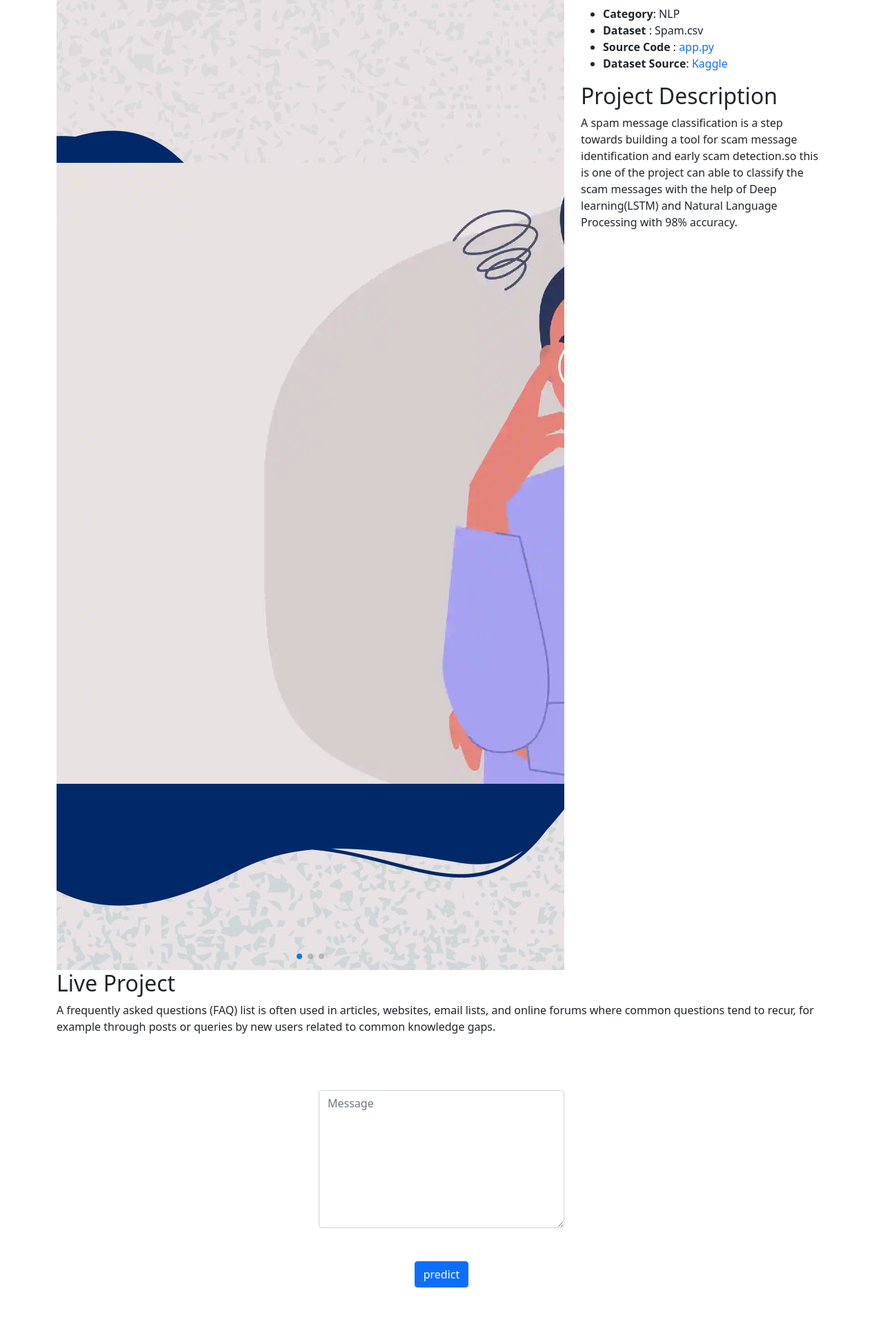
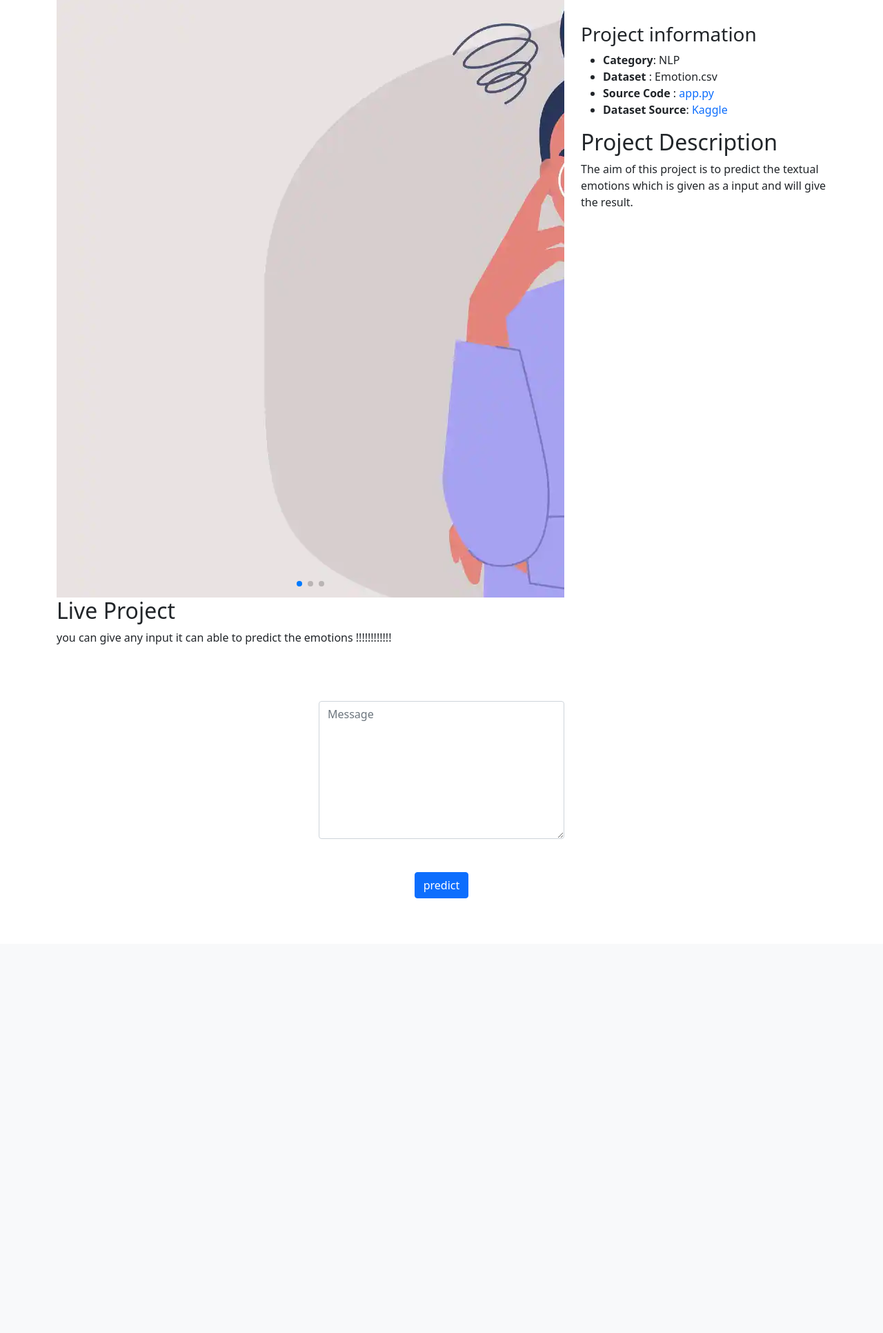
Before and after one commit to samrajkodai/Emotion-Classifier, a Flask app: page / in a window 1280 px wide. Shown: the part 93-2025 px from the top of the page at 69% size. After the commit the page ends 1395 px from the top, so only its background shows below. Run offline with Flask 2, Linux system fonts and the light colour scheme; some libraries are stand-ins or nearby versions.

Commit message:
templates added

```diff
--- a/webapp/templates/index.html
+++ b/webapp/templates/index.html
@@ -25,7 +25,7 @@
   <link href="https://fonts.googleapis.com/css2?family=Open+Sans:ital,wght@0,300;0,400;0,500;0,600;0,700;1,300;1,400;1,500;1,600;1,700&family=Poppins:ital,wght@0,300;0,400;0,500;0,600;0,700;1,300;1,400;1,500;1,600;1,700&family=Source+Sans+Pro:ital,wght@0,300;0,400;0,600;0,700;1,300;1,400;1,600;1,700&display=swap" rel="stylesheet">
 
 
-    <title>spam classifier</title>
+    <title>Emotion classifier</title>
 
 </head>
 <body>
@@ -87,20 +87,20 @@
           </div>
         </div>
 
-        <div class="col-lg-4">
+        <div class="col-lg-4" style="margin-top: 8%;">
           <div class="portfolio-info">
             <h3>Project information</h3>
             <ul>
               <li><strong>Category</strong>: NLP</li>
-              <li><strong>Dataset </strong>: Spam.csv </li>
-              <li><strong>Source Code </strong>: <a href="https://github.com/samrajkodai/Spam-Classifier" style="text-decoration: none;">app.py </a> </li>
+              <li><strong>Dataset </strong>: Emotion.csv </li>
+              <li><strong>Source Code </strong>: <a href="https://github.com/samrajkodai/Emotion-Classifier" style="text-decoration: none;">app.py </a> </li>
               <li><strong>Dataset Source</strong>: <a href="https://www.kaggle.com/datasets" style="text-decoration: none;">Kaggle</a></li>
             </ul>
           </div>
           <div class="portfolio-description">
             <h2>Project Description</h2>
             <p>
-              A spam message classification is a step towards building a tool for scam message identification and early scam detection.so this is one of the project can able to classify the scam messages with the help of Deep learning(LSTM) and Natural Language Processing with 98% accuracy.
+               The aim of this project is to predict the textual emotions which is given as a input and will give the result.
             </p>
           </div>
         </div>
@@ -116,7 +116,7 @@
 
       <div class="section-title">
         <h2>Live Project</h2>
-        <p>A frequently asked questions (FAQ) list is often used in articles, websites, email lists, and online forums where common questions tend to recur, for example through posts or queries by new users related to common knowledge gaps.</p>
+        <p>you can give any input it can able to predict the emotions !!!!!!!!!!!!</p>
       </div>
 
           <div class="row gy-4">
@@ -175,7 +175,7 @@
                 </div> -->
 
                 <div class="alert alert-light" role="alert" style="margin-top: 2%; background-color: transparent; color: white;  border-color: transparent;">
-                  <h5 id="result" style="color: black;"></h5>
+                  <h5 id="result" style="color: rgb(255, 255, 255); font-size: 26px;"></h5>
                 </div>
 
               </h3>
```
Also changed, not shown: webapp/static/assets/img/not-spam.jpg, webapp/static/assets/img/spam2.jpg.
